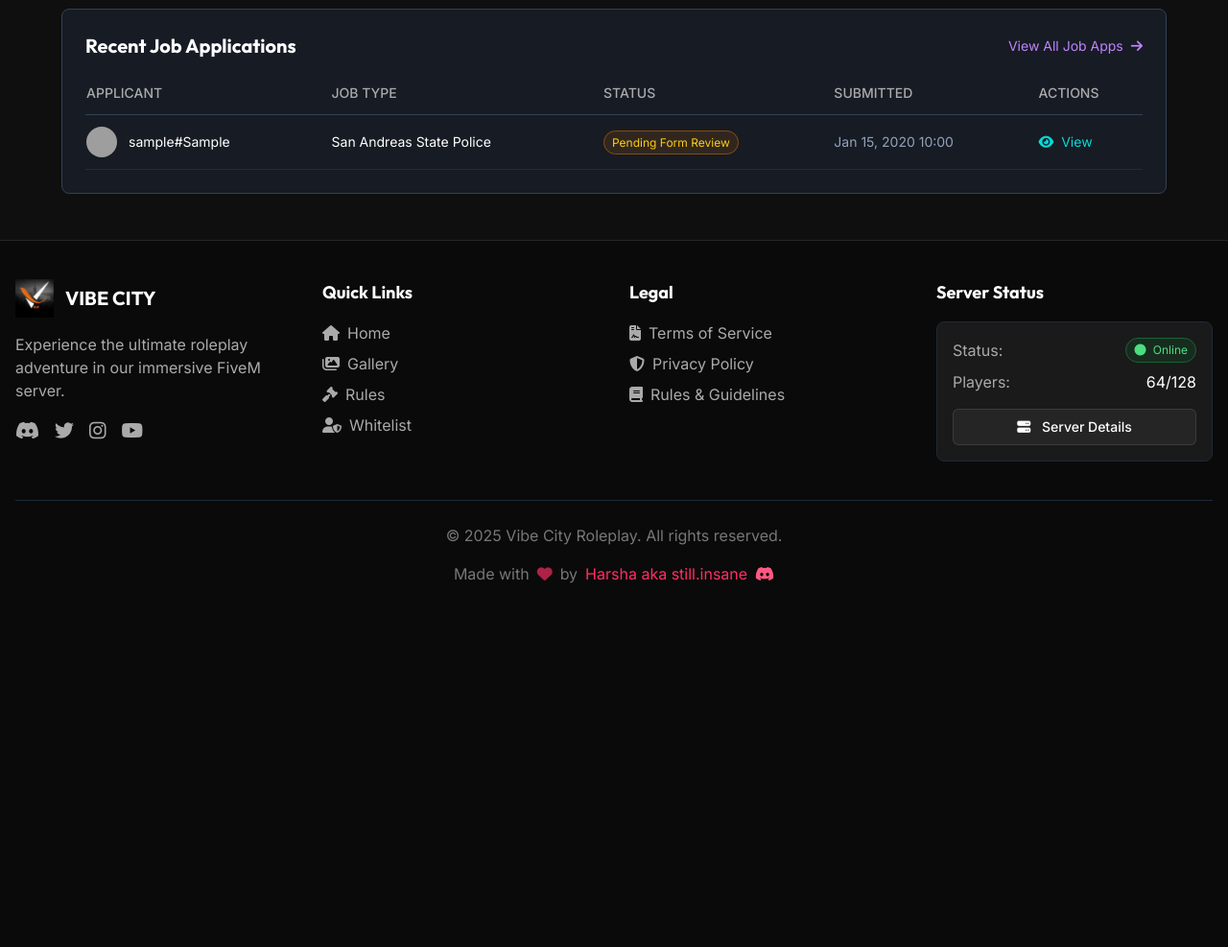
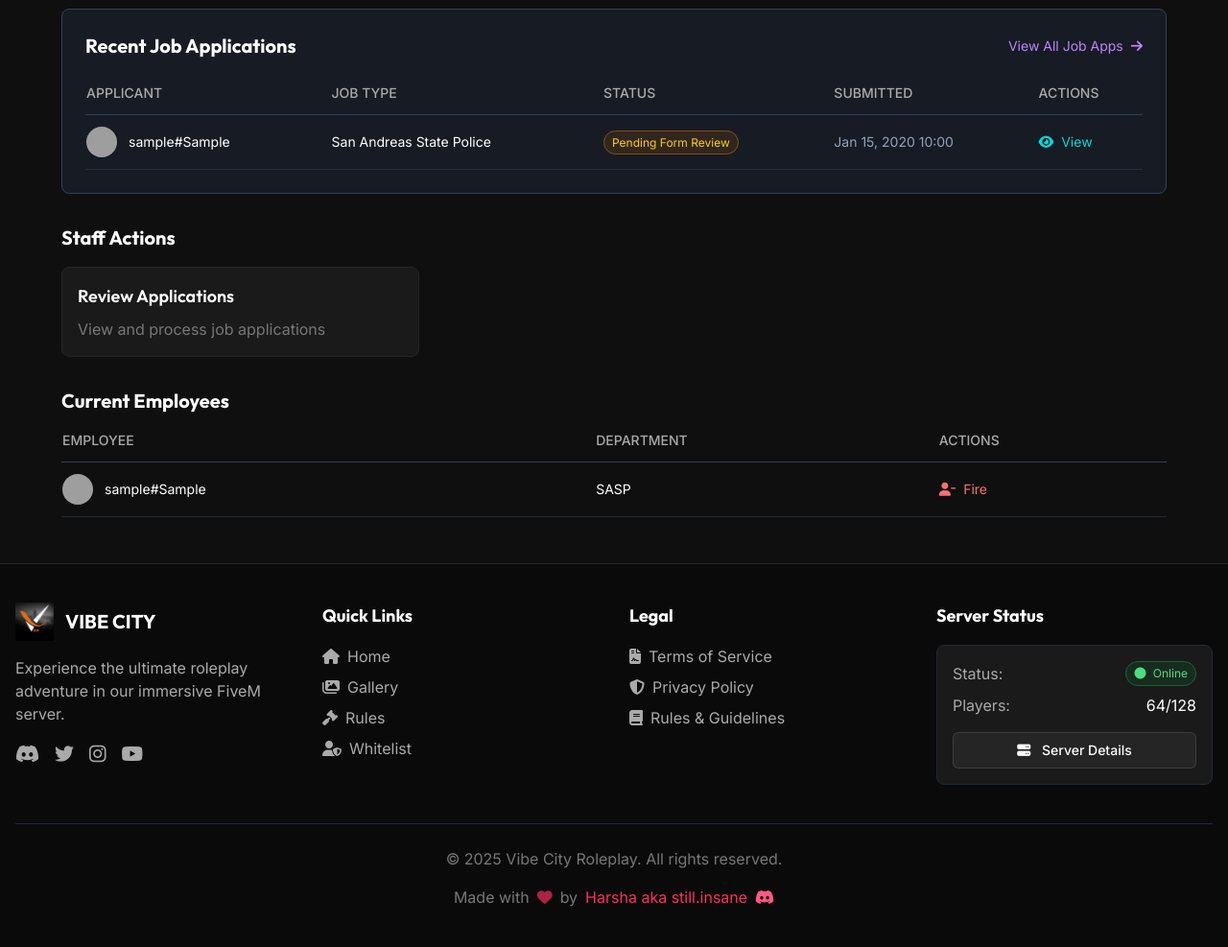
Before and after one commit to Harsha-057/Vibe_city, a Django app: page /dashboard/ in a window 1280 px wide. Shown: the part 969-1956 px from the top of the page at 96% size. Before the commit the page ends 1577 px from the top, so only its background shows below. Run offline with Django 4.2, Linux system fonts and the light colour scheme; a user stored in the database is signed in; tables that the repository leaves empty hold one stand-in row (values such as "Sample post"); some libraries are stand-ins or nearby versions; grey boxes are pictures that could not be loaded.

Commit message:
added fire option and roles

```diff
--- a/dashboard/views.py
+++ b/dashboard/views.py
@@ -10,6 +10,7 @@ from django.core.paginator import Paginator
 from .models import LogEntry
 from jobs.models import JobApplication
 from jobs.views import can_access_review_list
+from django.db import models
 
 def staff_required(view_func):
     """Decorator to check if user is staff"""
@@ -51,6 +52,13 @@ def dashboard_view(request):
     # If whitelist apps also need permission checks, apply similar logic here
     recent_whitelist_applications = WhitelistApplication.objects.select_related('user').order_by('-created_at')[:5]
 
+    # Get current employees (users with any job role)
+    current_employees = User.objects.filter(
+        models.Q(is_sasp_employee=True) |
+        models.Q(is_ems_employee=True) |
+        models.Q(is_mechanic_employee=True)
+    ).order_by('username')
+
     context = {
         'pending_whitelist_count': pending_whitelist_count,
         'approved_whitelist_count': approved_whitelist_count,
@@ -59,7 +67,8 @@ def dashboard_view(request):
         'pending_job_apps_count': pending_job_apps_count,
         'user_can_review_jobs': user_can_review_jobs,
         'recent_job_applications': recent_job_applications,
-        'recent_whitelist_applications': recent_whitelist_applications, # Pass recent whitelist apps
+        'recent_whitelist_applications': recent_whitelist_applications,
+        'current_employees': current_employees, # Add current employees to context
     }
 
     return render(request, 'dashboard/index.html', context)
--- a/jobs/models.py
+++ b/jobs/models.py
@@ -15,6 +15,7 @@ class JobApplication(models.Model):
         ('HIRED', 'Hired'),
         ('REJECTED', 'Rejected (Form Stage)'),
         ('REJECTED_INTERVIEW', 'Rejected (Interview Stage)'),
+        ('FIRED', 'Fired'),
     ]
 
     applicant = models.ForeignKey(settings.AUTH_USER_MODEL, on_delete=models.CASCADE)
--- a/jobs/urls.py
+++ b/jobs/urls.py
@@ -15,4 +15,6 @@ urlpatterns = [
     path('review/', views.JobApplicationReviewListView.as_view(), name='job_application_list'),
     path('review/<int:pk>/', views.JobApplicationReviewDetailView.as_view(), name='job_application_detail'),
     path('review/<int:pk>/update_status/', views.update_job_application_status, name='update_job_application_status'),
+
+    path('fire/<int:user_id>/', views.fire_employee_view, name='fire_employee'),
 ]
--- a/jobs/views.py
+++ b/jobs/views.py
@@ -7,6 +7,7 @@ from django.contrib import messages
 from django.utils import timezone
 from django.contrib.auth.models import Group
 from django.utils.module_loading import import_string
+from django.contrib.auth import get_user_model
 
 from .models import JobApplication
 from .forms import SASPApplicationForm, EMSApplicationForm, MechanicApplicationForm
@@ -352,3 +353,82 @@ def update_job_application_status(request, pk):
     else:
         # GET request, just redirect back
         return redirect('job_application_detail', pk=pk)
+
+@login_required
+def fire_employee_view(request, user_id):
+    """View to handle firing an employee."""
+    if not request.user.is_staff:
+        messages.error(request, "You do not have permission to fire employees.")
+        return redirect('dashboard')
+
+    employee = get_object_or_404(get_user_model(), id=user_id)
+
+    # Determine which job the employee has
+    job_type = None
+    if employee.is_sasp_employee:
+        job_type = 'SASP'
+    elif employee.is_ems_employee:
+        job_type = 'EMS'
+    elif employee.is_mechanic_employee:
+        job_type = 'MECHANIC'
+
+    if not job_type:
+        messages.error(request, "This user is not currently employed in any department.")
+        return redirect('dashboard')
+
+    if request.method == 'POST':
+        try:
+            # Get feedback from form
+            feedback = request.POST.get('feedback', '').strip()
+
+            # Update user's employment status first
+            if job_type == 'SASP':
+                employee.is_sasp_employee = False
+            elif job_type == 'EMS':
+                employee.is_ems_employee = False
+            elif job_type == 'MECHANIC':
+                employee.is_mechanic_employee = False
+            employee.save()
+
+            # Find and update the job application
+            job_app = JobApplication.objects.filter(
+                applicant=employee,
+                job_type=job_type,
+                status='HIRED'
+            ).first()
+
+            if job_app:
+                job_app.status = 'FIRED'
+                job_app.interview_feedback = feedback if feedback else "No reason provided"
+                job_app.interview_reviewed_at = timezone.now()
+                job_app.save()
+
+                # Send notification about the status change
+                try:
+                    send_notification_func = import_string('discord_bot.bot.send_job_application_result')
+                    send_notification_func(job_app)
+                except Exception as e:
+                    print(f"Error sending job application notification for {employee.id}: {e}")
+                    messages.warning(request, "Status updated but notification failed to send.")
+
+            # Call the Discord bot function to remove roles
+            try:
+                fire_func = import_string('discord_bot.bot.fire_employee')
+                fire_func(employee, job_type, feedback)
+            except Exception as e:
+                print(f"Error removing Discord roles for {employee.id}: {e}")
+                messages.warning(request, "Status updated but Discord roles could not be removed.")
+
+            messages.success(request, f"{employee.username} has been fired from {job_type}.")
+        except Exception as e:
+            messages.error(request, f"Error firing employee: {e}")
+            print(f"Error firing employee {employee.id}: {e}")
+            import traceback
+            traceback.print_exc()
+
+        return redirect('dashboard')
+
+    return render(request, 'jobs/fire_employee.html', {
+        'employee': employee,
+        'job_type': job_type
+    })
--- a/templates/dashboard/index.html
+++ b/templates/dashboard/index.html
@@ -166,15 +166,22 @@
                                 </td>
                                 <td class="py-3">{{ app.get_job_type_display }}</td>
                                 <td class="py-3">
-                                    <span class="px-2 py-1 rounded-full text-xs {% if app.status == 'PENDING' %}bg-yellow-900/30 text-yellow-400 border border-yellow-800{% elif app.status == 'APPROVED' %}bg-green-900/30 text-green-400 border border-green-800{% elif app.status == 'REJECTED' %}bg-red-900/30 text-red-400 border border-red-800{% endif %}">
+                                    <span class="px-2 py-1 rounded-full text-xs {% if app.status == 'PENDING' %}bg-yellow-900/30 text-yellow-400 border border-yellow-800{% elif app.status == 'APPROVED' %}bg-green-900/30 text-green-400 border border-green-800{% elif app.status == 'REJECTED' %}bg-red-900/30 text-red-400 border border-red-800{% elif app.status == 'FIRED' %}bg-gray-900/30 text-gray-400 border border-gray-800{% endif %}">
                                         {{ app.get_status_display }}
-                                        </span>
+                                    </span>
                                 </td>
                                 <td class="py-3 text-slate-400">{{ app.submitted_at|date:"M d, Y H:i" }}</td>
                                 <td class="py-3">
-                                    <a href="{% url 'job_application_detail' app.pk %}" class="text-highlight hover:underline">
-                                        <i class="fas fa-eye mr-1"></i> View
-                                    </a>
+                                    <div class="flex items-center space-x-2">
+                                        <a href="{% url 'job_application_detail' app.pk %}" class="text-highlight hover:underline">
+                                            <i class="fas fa-eye mr-1"></i> View
+                                        </a>
+                                        {% if app.status == 'APPROVED' %}
+                                        <a href="{% url 'fire_employee' app.applicant.id %}" class="text-red-400 hover:text-red-300">
+                                            <i class="fas fa-user-minus mr-1"></i> Fire
+                                        </a>
+                                        {% endif %}
+                                    </div>
                                 </td>
                             </tr>
                         {% empty %}
@@ -188,6 +195,63 @@
         </div>
         {% endif %}
 
+        {% if user.is_staff %}
+        <div class="mt-8">
+            <h2 class="text-xl font-bold mb-4">Staff Actions</h2>
+            <div class="grid grid-cols-1 md:grid-cols-2 lg:grid-cols-3 gap-4">
+                <a href="{% url 'job_application_list' %}" class="card p-4 hover:bg-primary-100/30 transition">
+                    <h3 class="text-lg font-semibold mb-2">Review Applications</h3>
+                    <p class="text-textMuted">View and process job applications</p>
+                </a>
+            </div>
+        </div>
+
+        <div class="mt-8">
+            <h2 class="text-xl font-bold mb-4">Current Employees</h2>
+            <div class="overflow-x-auto">
+                <table class="w-full text-sm">
+                    <thead>
+                        <tr class="text-left border-b border-slate-700">
+                            <th class="pb-3 font-medium text-textSecondary uppercase">Employee</th>
+                            <th class="pb-3 font-medium text-textSecondary uppercase">Department</th>
+                            <th class="pb-3 font-medium text-textSecondary uppercase">Actions</th>
+                        </tr>
+                    </thead>
+                    <tbody>
+                        {% for employee in current_employees %}
+                            <tr class="border-b border-slate-700/50">
+                                <td class="py-3">
+                                    <div class="flex items-center">
+                                        <img src="{{ employee.avatar_url }}" alt="{{ employee.username }}" class="w-8 h-8 rounded-full mr-3">
+                                        <span>{{ employee.discord_tag|default:employee.username }}</span>
+                                    </div>
+                                </td>
+                                <td class="py-3">
+                                    {% if employee.is_sasp_employee %}
+                                        SASP
+                                    {% elif employee.is_ems_employee %}
+                                        EMS
+                                    {% elif employee.is_mechanic_employee %}
+                                        Mechanic
+                                    {% endif %}
+                                </td>
+                                <td class="py-3">
+                                    <a href="{% url 'fire_employee' employee.id %}" class="text-red-400 hover:text-red-300">
+                                        <i class="fas fa-user-minus mr-1"></i> Fire
+                                    </a>
+                                </td>
+                            </tr>
+                        {% empty %}
+                            <tr>
+                                <td colspan="3" class="py-4 text-center text-slate-400">No current employees found.</td>
+                            </tr>
+                        {% endfor %}
+                    </tbody>
+                </table>
+            </div>
+        </div>
+        {% endif %}
+
     </div>
 </div>
 {% endblock %}
```
Also changed, not shown: discord_bot/bot.py (+174 -155 lines), templates/jobs/fire_employee.html (added, +54 -0 lines), templates/jobs/jobapplication_detail.html (+18 -1 lines), vibe_city_rp/settings.py (+8 -0 lines), jobs/migrations/0002_alter_jobapplication_status.py (added).
